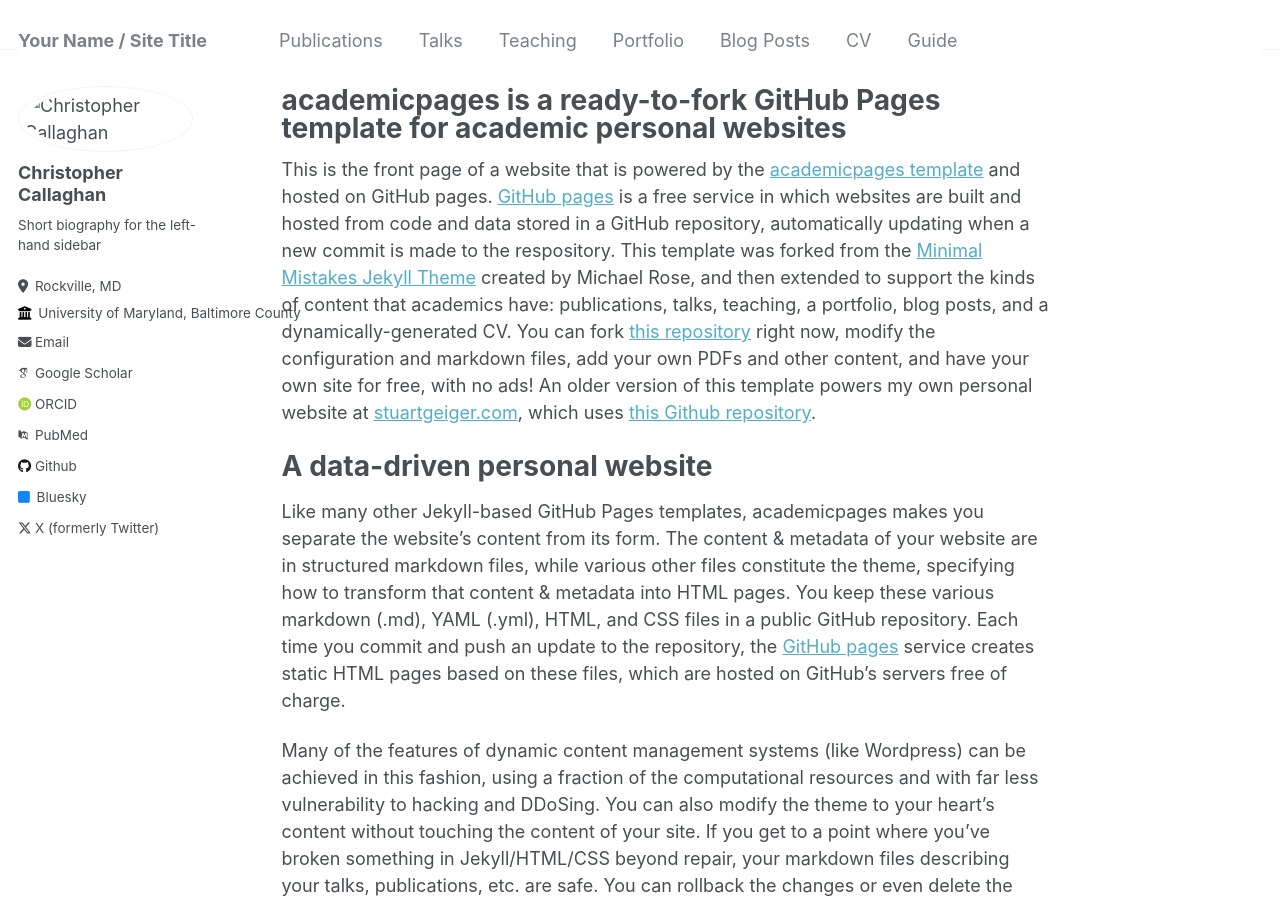
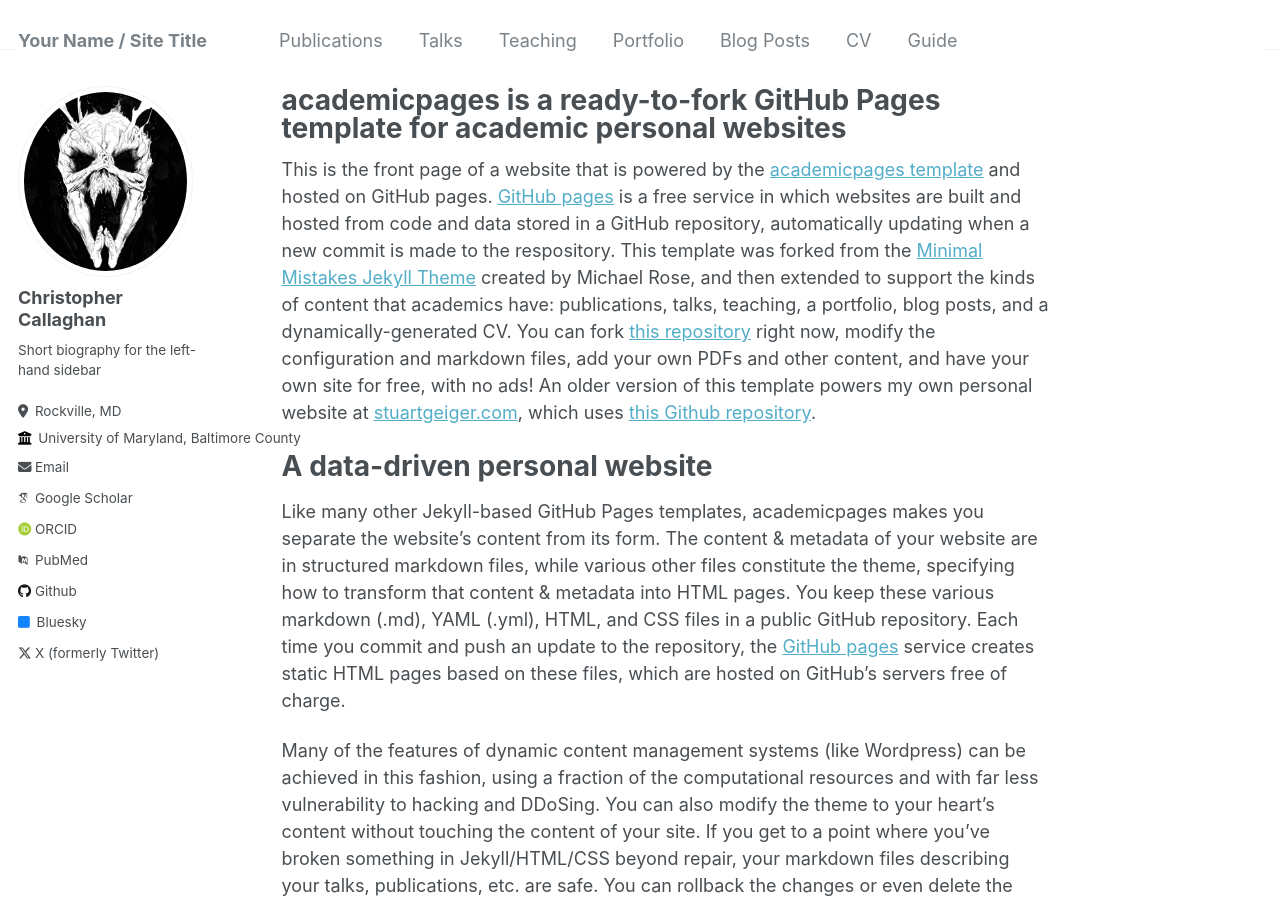
Before and after one commit to CallaghanC03/CallaghanC03.github.io, a Jekyll site: the page built from _pages/about.md, in a window 1280 px wide and 900 px high. Built offline with Jekyll 4.4.1, drawn with Linux system fonts in a browser that asks for light colours; some web fonts are replaced.

Commit message:
Update _config.yml

```diff
--- a/_config.yml
+++ b/_config.yml
@@ -21,7 +21,7 @@
 #               Additional customization can be done by editing /_includes/author-profile.html
 author:
   # Biographic information
-  avatar           : "CallaghanC03/CallaghanC03.github.io/images/pfp.png"
+  avatar           : "./pfp.png"
   name             : "Christopher Callaghan"
   pronouns         : # example: "she/her"
   bio              : "Short biography for the left-hand sidebar"
```
